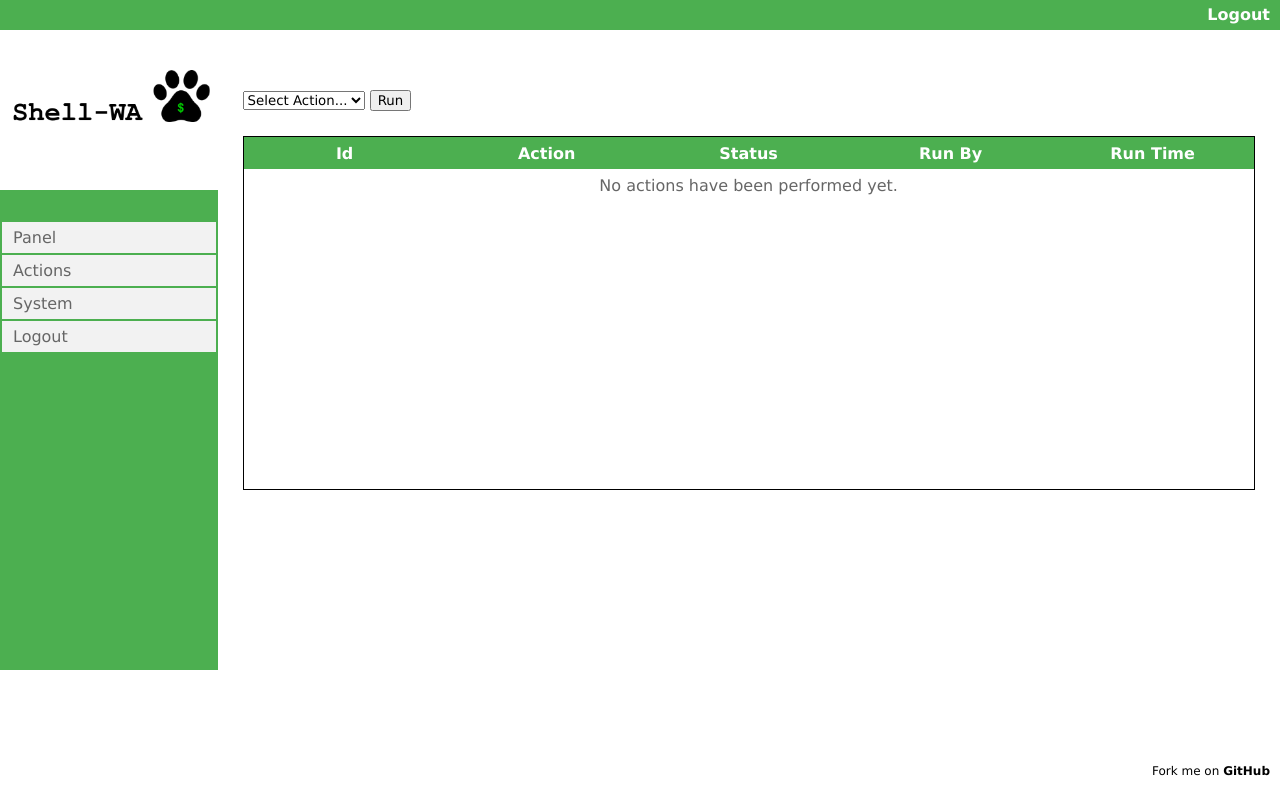
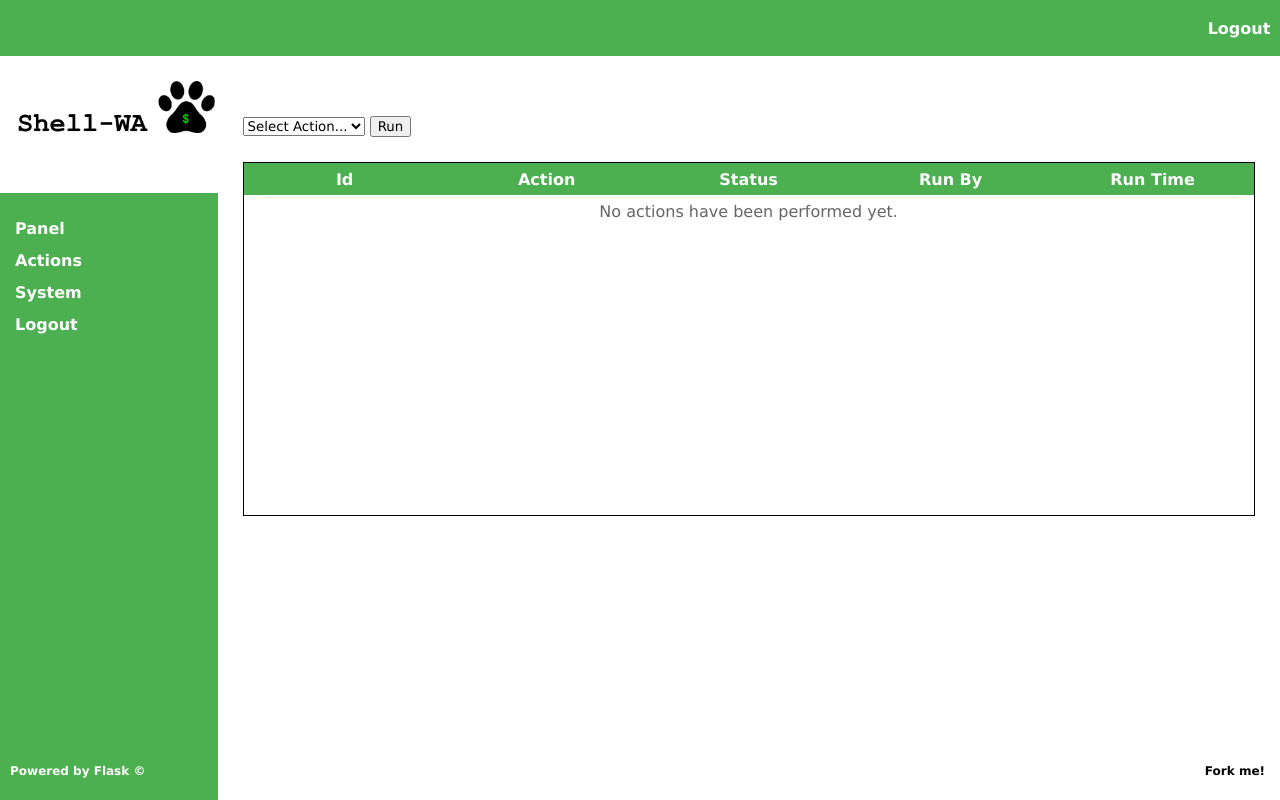
Before and after one commit to ivanlmj/Puppy, a Flask app: page /panel in a window 1280 px wide. Run offline with Flask 2, Linux system fonts and the light colour scheme; data that the repository does not hold is empty.

Commit message:
applying template inheritance

```diff
--- a/templates/panel.html
+++ b/templates/panel.html
@@ -1,183 +1,61 @@
-<!DOCTYPE html>
-<html>
-
-    <head>
-
-        <title> Shell-WA Panel </title>
-	<meta name="viewport" content="width=device-width, initial-scale=1.0">
-
+{% extends "template.html" %}
+{% block head %}
+  {{ super() }}
   <style type="text/css">
-            * { font-family: "Lucida Sans Unicode", "Lucida Grande", sans-serif; }
-
-	    html, body {
-		height: 100%;
-		margin: 0;
-	    }
-
-
-	    #upper_bar {
-		height: 30px;
-		width: 100%;
-		background-color: #4CAF50;
-	    }
-
-	    #upper_bar table {
-		width: 100%;
-		border-collapse: collapse;
-		border: 0px;
-	    }
-
-
-	    #upper_bar #logout {
-		text-align: right;
-		padding-top: 5px;
-		padding-right: 10px;
-		font-weight: bold;
-	    }
-
-	    #upper_bar #logout a {
-		text-decoration: none;
-		color: white;
-	    }
-
-	    #left_panel  {
-                height: 80%;
-                width: 17%;
-                margin-right: 25px;
-                float: left;
-                background-color: #4CAF50;
-	    }
 
     #right_panel {
 	float: left;
     }
 
-	    #logo {
-		height: 25%;
-		width: 100%;
-		background-color: white;
+    #select_action {
+	margin-top: 60px;
     }
 
-	    img {
-		margin-top: 40px;
-		margin-left: 10px;
-		width: 200px;
+    #logged_actions {
+	width: 100%;
+	margin-top: 25px;
+	border: 1px solid black;
     }
-
-	    #menu {
-		margin-top: 30px;
-		height: 10%;
-		width: 100%;
-		border: 0px solid white;
-	    }
-
-	    #menu tbody {
-		height: 0%;
-	    }
-
-	    #menu tr {
-		background-color: #f2f2f2;
-		border-spacing: 0px;
-	    }
-
-	    #menu td {
-		height: 27px;
-	        text-align: left;
-		padding-left: 10px;
-		border: 1px solid #f2f2f2;
-		border-collapse: collapse;
-		color: #8c8c8c;
-	    }
-
-	    #menu td:hover {
-		background-color: #b3b3b3;
-	    }
-
-	    #menu a {
-		color: #666666;
-		text-decoration: none;
-	    }
-
-	    #menu a:hover {
-		color: white;
-	    }
-
-	    #select_action { margin-top: 60px; }
-
-	    #logged_actions { width: 100%; border: 1px solid black; margin-top: 25px; }
 
     #logged_actions, th, td {
 	text-align: center;
 	border-collapse: collapse;
     }
 
-	    #logged_actions thead { width: 100%; display: block; background-color: #4CAF50; }
-	    #logged_actions thead th { height: 30px; width: 200px; background-color: #4CAF50;
-		                        color: white; font-weight: bold; }
-
-	    #logged_actions tbody { width: 100%; height: 320px; display: block; overflow: auto; }
-	    #logged_actions tbody td { height: 30px; width: 15%; color: #666666}
-	    #logged_actions tbody tr:nth-child(even) { background-color: #f2f2f2; }
-
-	    #right_footer {
-		position: absolute;
-		right: 10px;
-		font-size: 12px;
-		bottom: 10px;
+    #logged_actions thead {
+	width: 100%;
+	display: block;
+	background-color: #4CAF50;
     }
 
-	    #right_footer a {
-		text-decoration: none;
-		color: black;
+    #logged_actions thead th {
+	height: 30px;
+	width: 200px;
 	font-weight: bold;
+	color: white;
+	background-color: #4CAF50;
     }
 
-	    #right_footer a:hover {
-		color: blue;
+    #logged_actions tbody {
+	width: 100%; height:
+        320px; display: block;
+	overflow: auto;
     }
 
+    #logged_actions tbody td {
+	height: 30px;
+	width: 15%;
+	color: #666666;
+    }
 
+    #logged_actions tbody tr:nth-child(even) {
+	background-color: #f2f2f2;
+    }
   </style>
+{% endblock %}
 
-
-    </head>
-
-    <body>
-
-	<div id="upper_bar">
-	  <table>
-	    <tr>
-	      <td></td>
-	      <td id="logout"><a href="#">Logout</a></td>
-            </tr>
-	  </table>
-	</div>
-
-	<div id="left_panel">
-
-	    <div id="logo">
-	      <img src="/static/Shell-WA.png" alt="Shell-WA"></img>
-	    </div>
-
-	    <table id="menu">
-	      <tbody>
-                <tr>
-		    <td> <a href="#"> Panel </a> </td>
-		</tr>
-                <tr>
-		    <td> <a href="#"> Actions </a> </td>
-		</tr>
-                <tr>
-		    <td> <a href="#"> System </a> </td>
-		</tr>
-                <tr>
-		    <td> <a href="#"> Logout </a> </td>
-		</tr>
-	      </tbody>
-            </table>
-
-	</div>
-
+{% block body %}
+  {{ super() }}
   <div id="right_panel">
 
     <div id="select_action">
@@ -193,14 +71,15 @@
     <div id="actions">
       <table id="logged_actions">
 	<thead id="t_head">
+	  <!-- <tr>s are added dinamically (logged_actions.js) -->
 	</thead>
 	<tbody id="t_body">
+	  <!-- <tr>s are added dinamically (logged_actions.js) -->
 	</tbody>
       </table>
     </div>
 
   </div>
-	<p id="right_footer">Fork me on <a href="#">GitHub</a></p>
 
   <script src="/static/action_status.js"></script>
   <script src="/static/actions.js"></script>
@@ -209,8 +88,10 @@
   <script>
       // builds <select> box for available Actions
       ajaxGet("/panel/actions", buildSelect);
+
       // builds <table> for logged Actions
       ajaxGet("/panel/actions/logged", buildTable);
+
       /*
         Performs cookie verification, based on the operation:
             -> /panel/action/run
@@ -220,6 +101,4 @@
       */
       actionStatus();
   </script>
-    </body>
-
-</html>
+{% endblock %}
```
Lines whose indentation alone changed are shown as unchanged.
